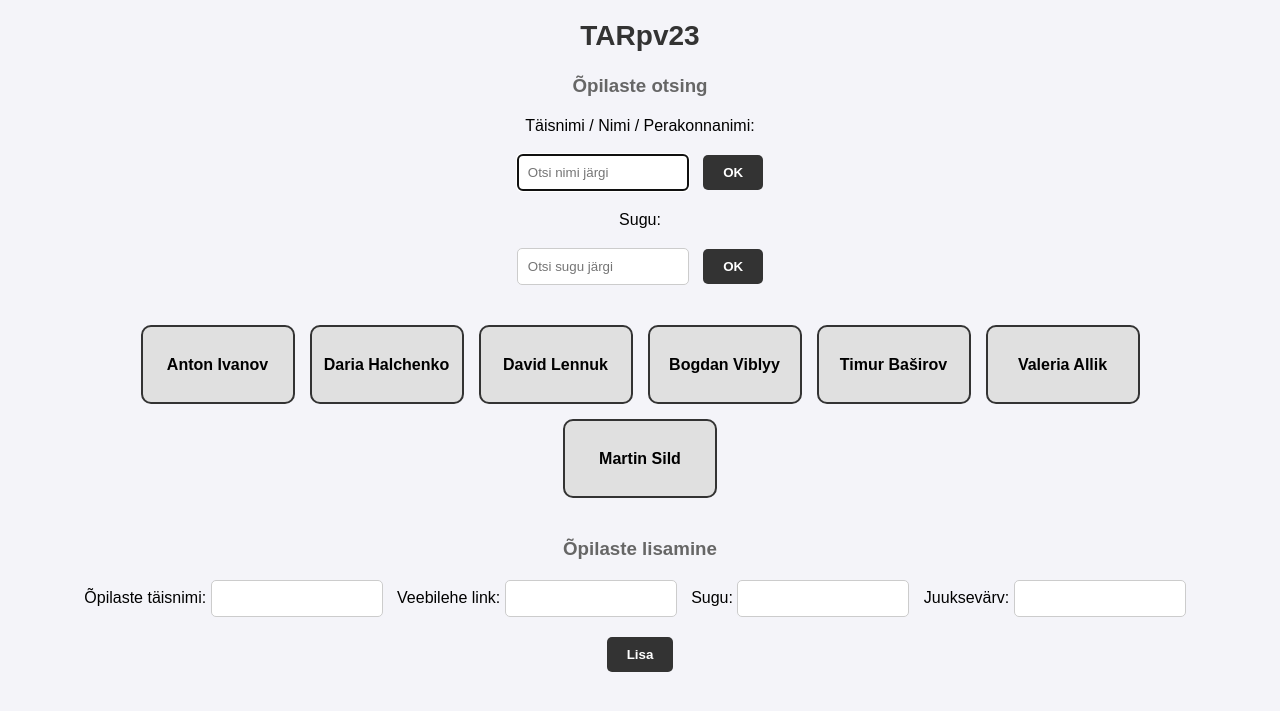
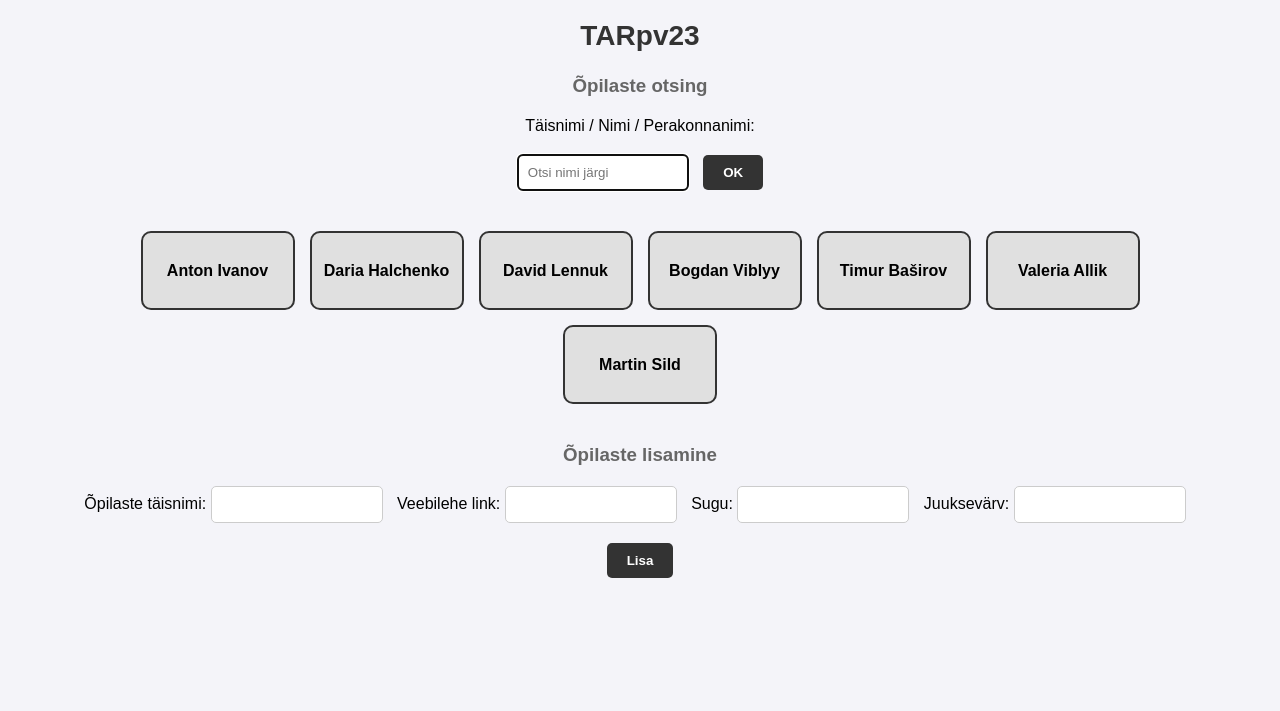
Before and after one commit to Antonlvanov/PHP_algused, a PHP site: page /opilasedXML/opilased.php in a window 1280 px wide. Shown: the top 711 px of the page. Run offline with PHP 8.4, Linux system fonts and the light colour scheme.

Commit message:
Add files via upload

```diff
--- a/opilasedXML/opilased.php
+++ b/opilasedXML/opilased.php
@@ -8,12 +8,12 @@
         $otsing = strtolower(trim($otsing));
 
         foreach ($opilased_file->opilane_andmed as $opilane_andmed) {
-            $field_value = strtolower(trim($opilane_andmed->$kriterium));
+            $var = strtolower(trim($opilane_andmed->$kriterium));
 
-            if ($field_value === $otsing) {
+            if ($var === $otsing) {
                 $leitud[] = $opilane_andmed;
-            } elseif (strpos($field_value, " ") !== false) {
-                $nimi_split = explode(" ", $field_value);
+            } elseif (strpos($var, " ") !== false) {
+                $nimi_split = explode(" ", $var);
                 if (in_array($otsing, $nimi_split, true)) {
                     $leitud[] = $opilane_andmed;
                 }
@@ -43,33 +43,9 @@
             <input type="submit" value="OK">
         </form>
     </div>
-    <div id="search-form">
-        <form method="post" onsubmit="return kontroll('sugu')" action="?">
-            <label for="sugu">Sugu:</label>
-            <br>
-            <input type="text" id="sugu" name="sugu" placeholder="Otsi sugu järgi">
-            <input type="submit" value="OK">
-        </form>
-    </div>
     <div class="cards">
         <?php
-        // sugu jargi
-        if (!empty($_POST['sugu'])) {
-            $vastus = otsiOpilane($_POST['sugu'], 'sugu');
-            if (!empty($vastus)) {
-                echo "<div class='found'>";
-                foreach ($vastus as $opilane_andmed) {
-                    $taisnimi = $opilane_andmed->taisnimi;
-                    $veebileht = $opilane_andmed->veebileht;
-                    echo "<div class='card'><a href='$veebileht' target='_blank'>$taisnimi</a></div>";
-                }
-                echo "</div>";
-            } else {
-                echo "<p class='not-found'>Ei leidnud!</p>";
-            }
-        }
-
-        // leitud õpilased
+        // otsi õpilased
         if (!empty($_POST['otsing'])) {
             $vastus = otsiOpilane($_POST['otsing'], 'taisnimi');
             if (!empty($vastus)) {
@@ -121,7 +97,7 @@
         </form>
 
         <?php
-        // õpilane lisamine
+        // Õpilaste lisamine
         if(isset($_POST["lisa"])) {
             if (!empty($_POST['taisnimi_sisend'] && $_POST['veebileht_sisend'] && $_POST['sugu_sisend'] && $_POST['juuksevarv_sisend'])) {
                 $opilased_doc = new DOMDocument("1.0", "UTF-8");
```
